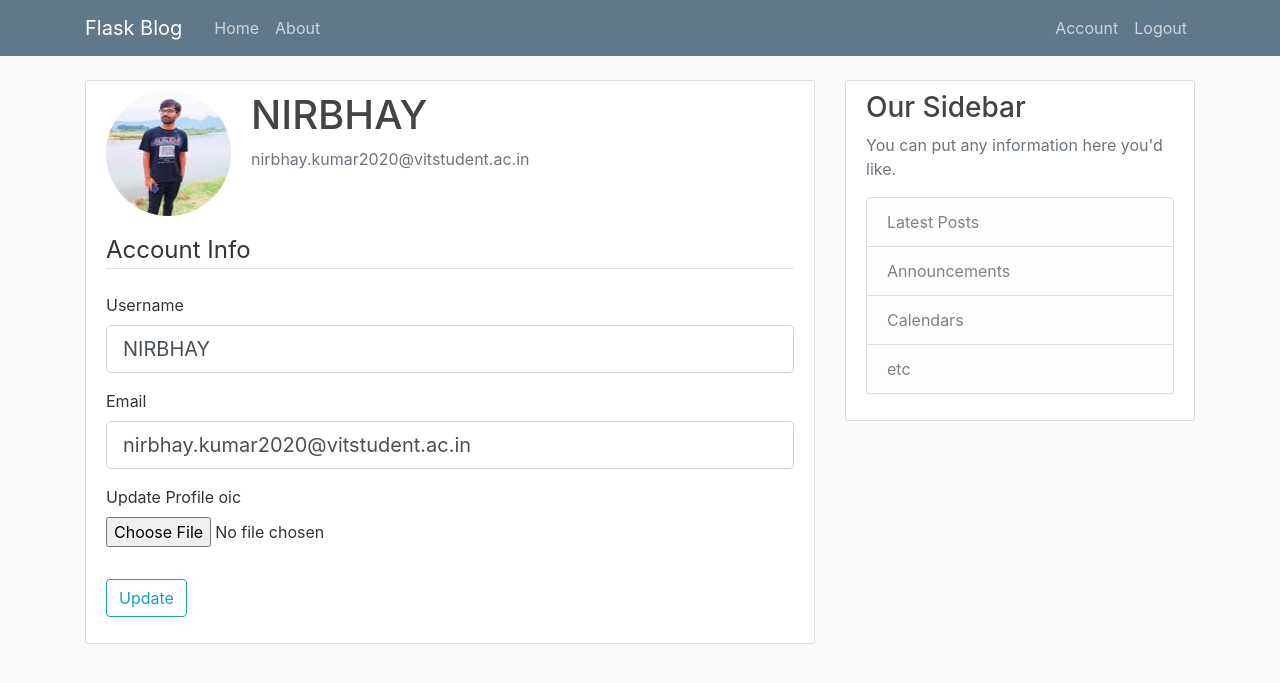
After one commit to Nirbhay97/optum_project, a Flask app: page /account in a window 1280 px wide. The commit adds this page. Shown: the top 683 px of the page. Run offline with Flask 2, Linux system fonts and the light colour scheme; a user stored in the database is signed in; some libraries are stand-ins or nearby versions.

Commit message:
added user login, logout sessions, profile pics and accounts updation

```diff
--- a/flaskblog/__init__.py
+++ b/flaskblog/__init__.py
@@ -1,11 +1,14 @@
 from flask import Flask
 from flask_sqlalchemy import SQLAlchemy
 from flask_bcrypt import Bcrypt
+# extensions are imported here and initialized, // documentation pending
 
+from flask_login import LoginManager
 app = Flask(__name__)
 app.config['SECRET_KEY'] = 'a8136b88a8d0f8bef72a7681a0ff1d1a'
 app.config['SQLALCHEMY_DATABASE_URI'] = 'sqlite:///site.db'
 db = SQLAlchemy(app)
 bcrypt = Bcrypt(app)
+login_manager = LoginManager(app)
 
 from flaskblog import routes
--- a/flaskblog/forms.py
+++ b/flaskblog/forms.py
@@ -1,7 +1,9 @@
 from flask_wtf import FlaskForm
+from flask_login import current_user
 from wtforms import StringField, PasswordField, SubmitField, BooleanField
-from wtforms.validators import DataRequired, Length, Email, EqualTo
-
+from wtforms.validators import DataRequired, Length, Email, EqualTo, ValidationError
+from flaskblog.models import User
+from flask_wtf.file import FileField, FileAllowed  #type of field and what kinda files i am gonna allow
 
 class RegistrationForm(FlaskForm):
     username = StringField('Username', validators=[DataRequired(), Length(min=2, max=20)])
@@ -10,9 +12,39 @@ class RegistrationForm(FlaskForm):
     confirm_password = StringField('Confirm Password', validators=[DataRequired(), EqualTo('password')])
     submit = SubmitField('Sign Up')
 
+    def validate_username(self, username):
+        user = User.query.filter_by(username=username.data).first()
+        if user:
+            raise ValidationError('username is already taken')
+
+    def validate_email(self, email):
+        user = User.query.filter_by(email=email.data).first()
+        if user:
+            raise ValidationError('email is already registered')
+
+
 
 class LoginForm(FlaskForm):
     email = StringField('Email', validators=[DataRequired(), Email()])
     password = StringField('Password', validators=[DataRequired()])
     remember = BooleanField('Remember Me')
     submit = SubmitField('Login')
+
+
+class UpdateAccountForm(FlaskForm):
+    username = StringField('Username', validators=[DataRequired(), Length(min=2, max=20)])
+    email = StringField('Email', validators=[DataRequired(), Email()])
+    picture = FileField('Update Profile oic', validators=[FileAllowed(['jpg', 'png'])])
+    submit = SubmitField('Update')
+
+    def validate_username(self, username):
+        if username.data != current_user.username:
+            user = User.query.filter_by(username=username.data).first()
+            if user:
+                raise ValidationError('username is already taken')
+
+    def validate_email(self, email):
+        if email.data != current_user.email:
+            user = User.query.filter_by(email=email.data).first()
+            if user:
+                raise ValidationError('email is already registered')
--- a/flaskblog/routes.py
+++ b/flaskblog/routes.py
@@ -1,19 +1,23 @@
-from flask import Flask, render_template, url_for, flash, redirect
+from flask import Flask, render_template, url_for, flash, redirect, request
 from flaskblog import app, db, bcrypt
-from flaskblog.forms import RegistrationForm, LoginForm
+from flaskblog.forms import RegistrationForm, LoginForm, UpdateAccountForm
 from flaskblog.models import User, Post
+from flask_login import login_user, current_user, logout_user
+import secrets # for generating random picture file names so that they do not collide
+import os # for knowing extension of the file
+from PIL import Image # for resizing images automatically
 
 posts = [
     {
         'author': 'nikita',
         'title': 'hey there',
-        'content': 'first time',
+        'content': 'writing it for first time',
         'date_posted': 'april 20, 2002'
     },
     {
         'author': 'matt',
         'title': 'hey there then',
-        'content': 'first love time',
+        'content': 'optum proj',
         'date_posted': 'april 3, 2002'
     }
 ]
@@ -30,6 +34,8 @@ def about():
 
 @app.route("/register", methods=['GET', 'POST'])
 def register():
+    if current_user.is_authenticated:
+        return redirect(url_for('home'))
     form = RegistrationForm()
     if form.validate_on_submit():
         hashed_password = bcrypt.generate_password_hash(form.password.data).decode('utf-8')
@@ -42,11 +48,58 @@ def register():
 
 @app.route("/login", methods=['GET', 'POST'])
 def login():
+    if current_user.is_authenticated:
+        return redirect(url_for('home'))
     form = LoginForm()
     if form.validate_on_submit():
-        if form.email.data == 'abc@gmail.com' and form.password.data == 'abc':
-            flash('you have been logged in!', 'success')
+        user = User.query.filter_by(email=form.email.data).first()
+        if user and bcrypt.check_password_hash(user.password, form.password.data):
+            login_user(user, remember=form.remember.data)
             return redirect(url_for('home'))
         else:
             flash('login unsuccessfully, please check user name and password', 'danger')
     return render_template('login.html', title='Login', form=form)
+
+
+#if form.email.data == 'abc@gmail.com' and form.password.data == 'abc':
+# flash('you have been logged in!', 'success')
+# return redirect(url_for('home'))
+#else:
+#  flash('login unsuccessfully, please check user name and password', 'danger')
+
+@app.route("/logout")
+def logout():
+    logout_user()
+    return redirect(url_for('home'))
+
+
+def save_picture(form_picture):
+    random_hex = secrets.token_hex(8)
+    f_name, f_ext = os.path.splitext(form_picture.filename)
+    picture_filename = random_hex + f_ext
+    picture_path = os.path.join(app.root_path, 'static/pics', picture_filename)
+
+    output_size = (125, 125)
+    i = Image.open(form_picture)
+    i.thumbnail(output_size)
+    i.save(picture_path)
+
+    return picture_filename
+
+@app.route("/account",  methods=['GET', 'POST'])
+def account():
+    form = UpdateAccountForm()
+    if form.validate_on_submit():
+        if form.picture.data:
+            picture_file = save_picture(form.picture.data)
+            current_user.image_file = picture_file
+        current_user.username = form.username.data
+        current_user.email = form.email.data
+        db.session.commit()
+        flash('Account has been updated', 'success')
+        return redirect(url_for('account'))
+    elif request.method == 'GET':
+        form.username.data = current_user.username
+        form.email.data = current_user.email
+    image_file = url_for('static', filename='pics/' + current_user.image_file)
+    return render_template('account.html', title='Account', image_file=image_file, form=form)#can pass as many parameters as needed to rendering
--- a/flaskblog/templates/about.html
+++ b/flaskblog/templates/about.html
@@ -1,4 +1,4 @@
 {% extends "layout.html" %}
 {% block content %}
-   <h1>aboutt page</h1>
+   <h1>about page</h1>
 {% endblock content %}
--- /dev/null
+++ b/flaskblog/templates/account.html
@@ -0,0 +1,60 @@
+{% extends "layout.html" %}
+{% block content %}
+      <div class="content-section">
+      <div class="media">
+        <img class="rounded-circle account-img" src="{{ image_file }}">
+        <div class="media-body">
+          <h2 class="account-heading">{{ current_user.username }}</h2>
+          <p class="text-secondary">{{ current_user.email }}</p>
+        </div>
+      </div>
+
+      <form method="POST" action = "", enctype="multipart/form-data">
+         {{ form.hidden_tag() }}
+         <fieldset class = "form-group">
+            <legend class="border-bottom mb-4">Account Info</legend>
+            <div class="form-group">
+               {{ form.username.label(class = "form-control-label") }}
+
+               {% if form.username.errors %}}
+                  {{ form.username(class="form-control form-control-lg is-invalid") }}
+                  <div  class = "invalid-feedback">
+                     {% for errors in form.username.errors %}
+                        <span>{{ error }}</span>
+                     {% endfor %}
+                  </div>
+               {% else %}
+               {{ form.username(class="form-control form-control-lg") }}
+               {% endif %}
+
+            </div>
+            <div class="form-group">
+               {{ form.email.label(class = "form-control-label") }}
+                {% if form.email.errors %}}
+                  {{ form.email(class="form-control form-control-lg is-invalid") }}
+                  <div  class = "invalid-feedback">
+                     {% for errors in form.email.errors %}
+                        <span>{{ error }}</span>
+                     {% endfor %}
+                  </div>
+               {% else %}
+               {{ form.email(class="form-control form-control-lg") }}
+               {% endif %}
+            </div>
+             <div class="form-group">
+                 {{ form.picture.label() }}
+                 {{ form.picture(class="form-control-file") }}
+                 {% if form.picture.errors %}
+                    {% for error in form.picture.errors %}
+                        <span  class="text-danger">{{ error }} </span><br>
+                    {% endfor %}
+                 {% endif %}
+             </div>
+         </fieldset>
+         <div class="form-group">
+            {{ form.submit(class = "btn btn-outline-info") }}
+         </div>
+      </form>
+
+    </div>
+{% endblock content %}
--- a/flaskblog/templates/layout.html
+++ b/flaskblog/templates/layout.html
@@ -24,13 +24,18 @@
       </button>
       <div class="collapse navbar-collapse" id="navbarToggle">
         <div class="navbar-nav mr-auto">
-          <a class="nav-item nav-link" href="{{ url_for('home') }} ">Home</a> //made temp changes, if error i future, do keep an eye here
+          <a class="nav-item nav-link" href="{{ url_for('home') }} ">Home</a>
           <a class="nav-item nav-link" href="/about">About</a>
         </div>
         <!-- Navbar Right Side -->
         <div class="navbar-nav">
-          <a class="nav-item nav-link" href="/login">Login</a>
-          <a class="nav-item nav-link" href="/register">Register</a>
+            {% if current_user.is_authenticated %}
+                <a class="nav-item nav-link" href="{{ url_for('account') }}">Account</a>
+                <a class="nav-item nav-link" href="{{ url_for('logout') }}">Logout</a>
+            {% else %}
+              <a class="nav-item nav-link" href="/login">Login</a>
+              <a class="nav-item nav-link" href="/register">Register</a>
+            {% endif %}
         </div>
       </div>
     </div>
```
Also changed, not shown: flaskblog/models.py (+8 -2 lines), flaskblog/static/pics/1044bd96362582fa.jpg (added), flaskblog/static/pics/default.jpg (added), instance/site.db.
